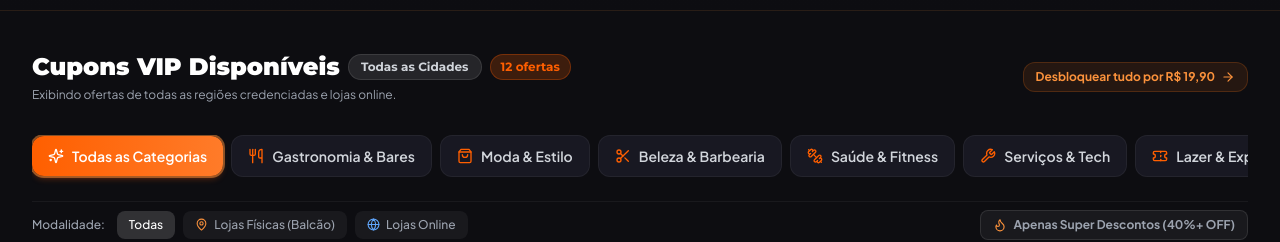
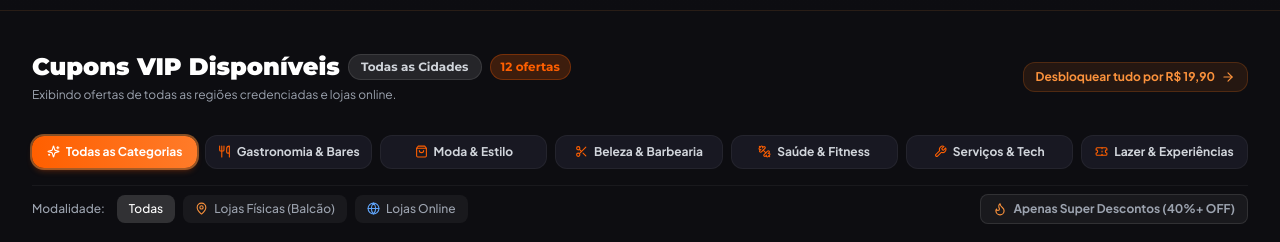
Before and after one commit to pagjusto/melhorcupom, a React (Vite) app: page / in a window 1280 px wide. Shown: the part 1340-1582 px from the top of the page. Built offline with nearby package versions, Linux system fonts and the light colour scheme.

Commit message:
fix: compactar botoes de categorias para caberem em uma unica linha sem barra de rolagem lateral

```diff
--- a/src/components/CategoryPills.jsx
+++ b/src/components/CategoryPills.jsx
@@ -33,8 +33,8 @@ export const CategoryPills = ({
 }) => {
   return (
     <div className="space-y-4 mb-8">
-      {/* Categorias Principais */}
-      <div className="flex items-center gap-2 overflow-x-auto pb-2 scrollbar-none">
+      {/* Categorias Principais em Linha Única sem Barra de Rolagem */}
+      <div className="w-full flex items-center justify-between gap-1 sm:gap-1.5 lg:gap-2 overflow-x-auto md:overflow-x-visible scrollbar-none pb-1 md:pb-0">
         {CATEGORIES.map(cat => {
           const Icon = ICONS_MAP[cat.icon] || Sparkles;
           const isSelected = selectedCategory === cat.id;
@@ -43,14 +43,15 @@ export const CategoryPills = ({
             <button
               key={cat.id}
               onClick={() => setSelectedCategory(cat.id)}
-              className={`flex items-center gap-2 px-4 py-2.5 rounded-xl font-semibold text-xs sm:text-sm whitespace-nowrap transition-all duration-200 ${
+              title={cat.name}
+              className={`flex-1 min-w-0 flex items-center justify-center gap-1 sm:gap-1.5 px-1.5 sm:px-2 md:px-2.5 py-1.5 sm:py-2 rounded-xl font-bold text-[10px] sm:text-[11px] lg:text-xs transition-all duration-200 text-center whitespace-nowrap ${
                 isSelected
                   ? 'bg-gradient-to-r from-[#FF5F00] to-[#FF7B29] text-white shadow-md shadow-orange-600/30 ring-2 ring-orange-400/50'
                   : 'bg-[#181822] text-gray-300 hover:text-white hover:bg-[#222230] border border-white/5'
               }`}
             >
-              <Icon size={16} className={isSelected ? 'text-white' : 'text-[#FF5F00]'} />
-              <span>{cat.name}</span>
+              <Icon size={13} className={`flex-shrink-0 ${isSelected ? 'text-white' : 'text-[#FF5F00]'}`} />
+              <span className="truncate">{cat.name}</span>
             </button>
           );
         })}
--- a/src/index.css
+++ b/src/index.css
@@ -68,3 +68,14 @@
 ::-webkit-scrollbar-thumb:hover {
   background: #FF5F00;
 }
+
+/* Ocultar barra de rolagem quando indicado */
+.scrollbar-none::-webkit-scrollbar {
+  display: none !important;
+  width: 0 !important;
+  height: 0 !important;
+}
+.scrollbar-none {
+  -ms-overflow-style: none !important;
+  scrollbar-width: none !important;
+}
```
